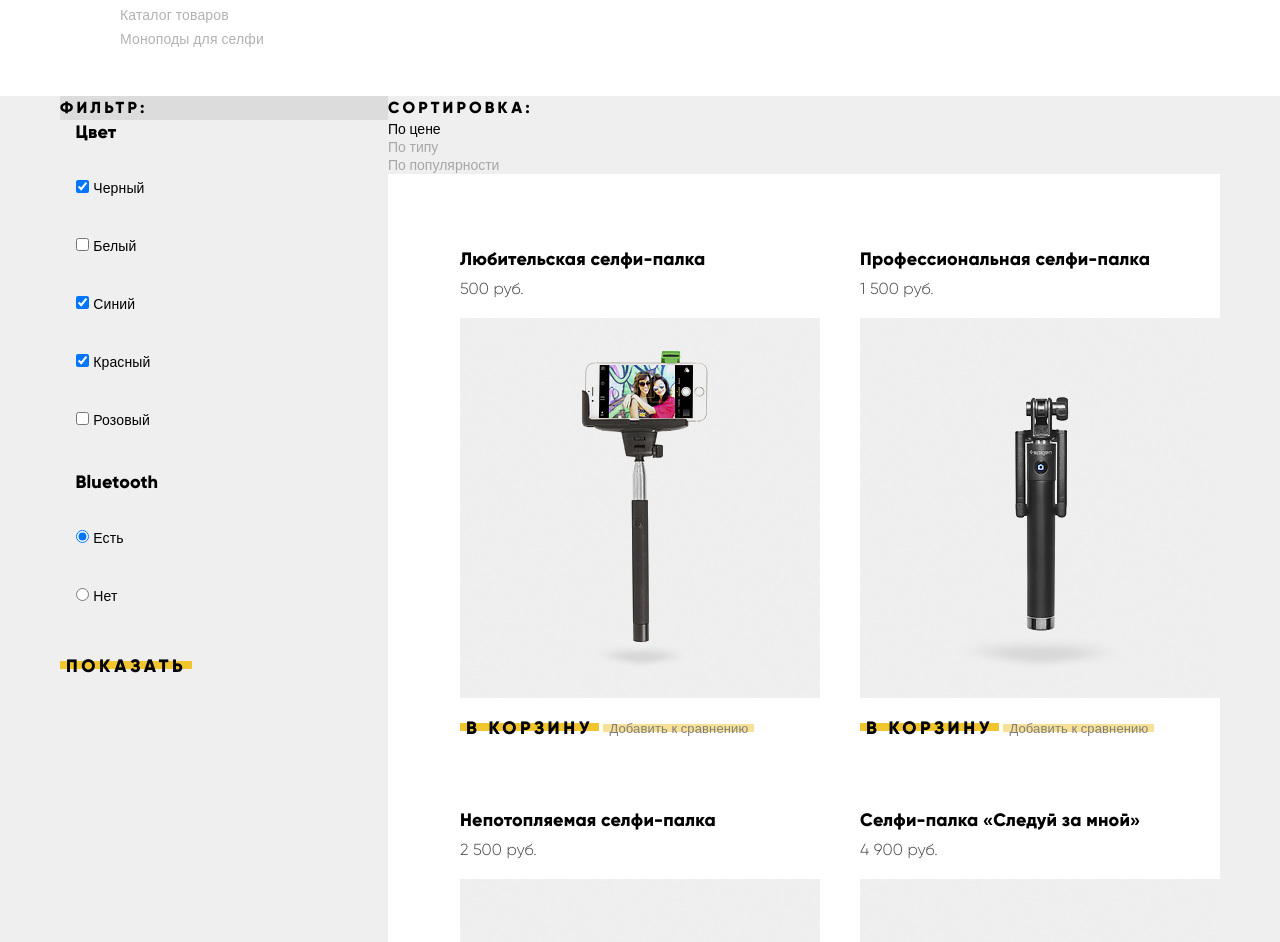
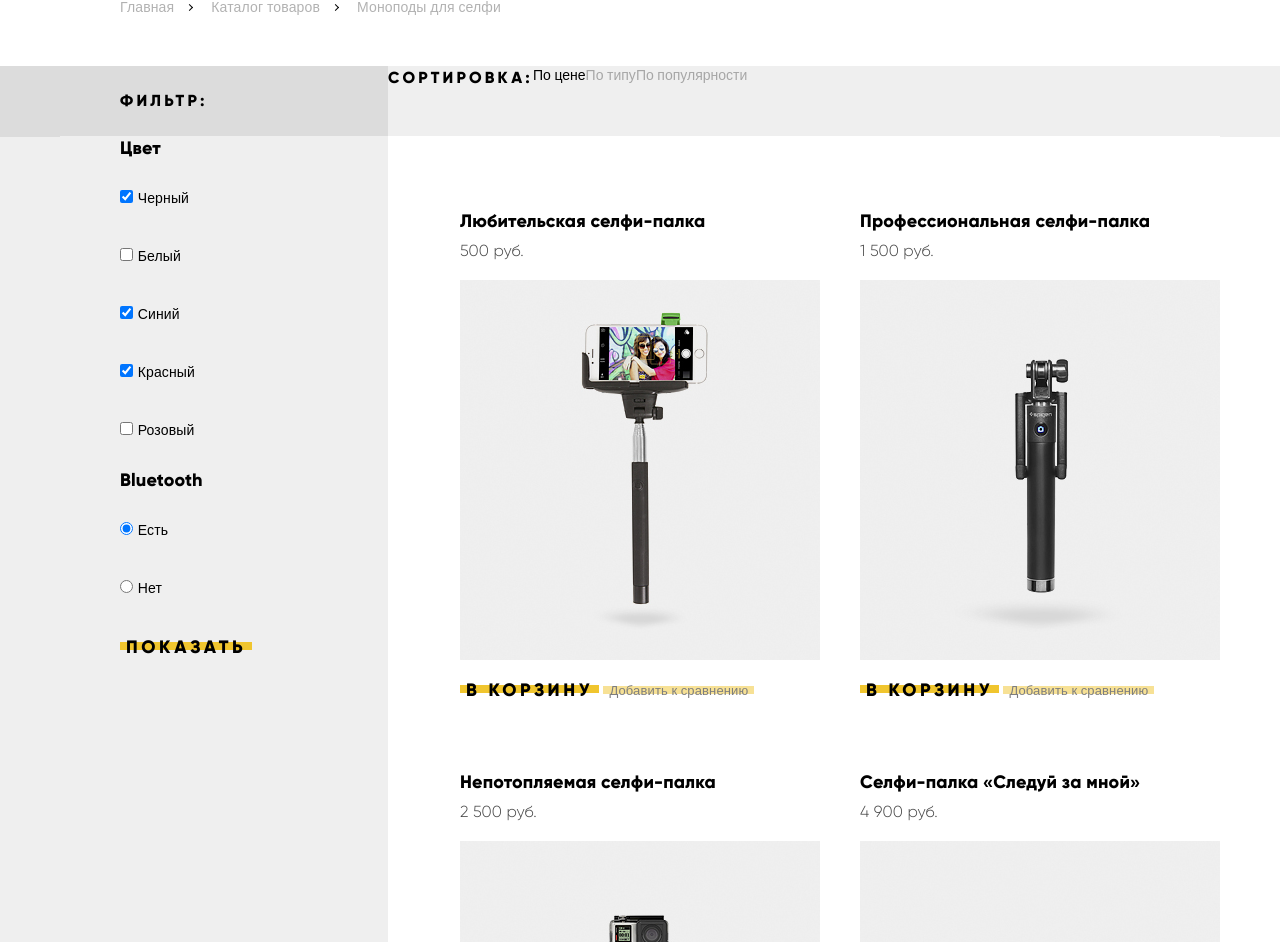
Before and after one commit to Dziuma/794329-device-25, a plain HTML site: page catalog.html in a window 1280 px wide. Shown: the part 339-1281 px from the top of the page. Drawn offline with nearby package versions, Linux system fonts and the light colour scheme.

Commit message:
Доделал стили для футера каталога, добавил фон каталогу

```diff
--- a/catalog.html
+++ b/catalog.html
@@ -74,11 +74,11 @@
                 <ul class="breadcrumbs">
                     <li><a href="index.html">Главная</a></li>
                     <li><a href="catalog.html">Каталог товаров</a></li>
-                    <li class="breadcrumgs-current">Моноподы для селфи</li>
+                    <li class="breadcrumbs-current">Моноподы для селфи</li>
                 </ul>
             </div>
 
-            <div class="grey-background">
+            <div class="gradient-background">
                 <div class="wrapper catalog-columns">
                     <section class="filters">
                         <h2 class="filters-title">Фильтр:</h2>
@@ -219,7 +219,7 @@
                                 <a href="#"><img src="img/footer-user.svg" width="13" height="12" alt=""><i class="icon-text">Валентин Петухов</i></a>
                             </li>
                             <li class="footer-logout-link">
-                                <a href="#">Выйти</a>
+                                <a href="#"><i class="icon-text">Выйти</i></a>
                             </li>
                         </ul>
                         <ul class="purchase">
@@ -243,9 +243,9 @@
                 </div>
                 <div class="footer-bottom">
                     <ul class="footer-social">
-                        <li><a class="social-icon social-icon_vkontakte visually-hidden" href="#">Вконтакте</a></li>
-                        <li><a class="social-icon social-icon_facebook visually-hidden" href="#">Фейсбук</a></li>
-                        <li><a class="social-icon social-icon_instagram visually-hidden" href="#">Инстаграм</a></li>
+                        <li><a class="social-icon social-icon_facebook" href="#"><span class="visually-hidden">Вконтакте</span></a></li>
+                        <li><a class="social-icon social-icon_instagram" href="#"><span class="visually-hidden">Фейсбук</span></a></li>
+                        <li><a class="social-icon social-icon_twitter" href="#"><span class="visually-hidden">Инстаграм</span></a></li>
                     </ul>
                     <a class="footer-copyright" href="https://htmlacademy.ru/intensive/htmlcss" aria-label="HTML Academy"><img src="img/logo-html.svg" alt="HTML Academy"></a>
                 </div>
--- a/css/style.css
+++ b/css/style.css
@@ -119,6 +119,7 @@ img {
 }
 
 .main-header .user-navigation,
+.main-footer .user-navigation,
 .main-header .purchase {
     display: -webkit-box;
     display: -ms-flexbox;
@@ -845,7 +846,7 @@ table.promo-item-features {
     -webkit-box-pack: end;
     -ms-flex-pack: end;
     justify-content: flex-end;
-    min-width: 360px;
+    min-width: 490px;
     margin-top: -5px;
 }
 
@@ -1055,7 +1056,7 @@ table.promo-item-features {
 
 .inner-page .main-header {
     min-height: 141px;
-    margin-bottom: 44px;
+    margin-bottom: 38px;
 }
 
 .logout-link a {
@@ -1064,23 +1065,25 @@ table.promo-item-features {
 
 .page-title {
     margin: 0;
+    margin-bottom: 22px;
     padding-left: 60px;
 
     font-family: 'Gilroy', Arial, sans-serif;
     font-size: 47px;
     line-height: 48px;
     font-weight: 800;
-    letter-spacing: 0.47px;
+    letter-spacing: 0.57px;
 }
 
 .breadcrumbs {
+    display: flex;
+
     margin: 0;
     padding: 0;
     padding-left: 60px;
-    margin-bottom: 45px;
+    margin-bottom: 47px;
 
     list-style: none;
-    opacity: 0.3;
 
     font-size: 14px;
     line-height: 24px;
@@ -1088,9 +1091,29 @@ table.promo-item-features {
     letter-spacing: 0.14px;
 }
 
-.breadcrumbs a {
+.breadcrumbs li:not(:last-child)::after {
+    content: '';
+
+    display: inline-block;
+
+    position: relative;
+    top: -2px;
+    right: 19px;
+    width: 4px;
+    height: 4px;
+    border-right: 1px solid black;
+    border-bottom: 1px solid black;
+
+    transform: rotate(-45deg);
+}
+
+.breadcrumbs a,
+.breadcrumbs-current {
+    margin-right: 32px;
+
     font: inherit;
     color: #000000;
+    opacity: 0.3;
 }
 
 .breadcrumbs a:hover {
@@ -1101,8 +1124,15 @@ table.promo-item-features {
     opacity: 0.1;
 }
 
-.grey-background {
-    background-color: #efefef;
+.gradient-background {
+    background-image:
+        linear-gradient(to right, #dcdcdc 50%, #efefef 50%),
+        linear-gradient(to right, #efefef 50%, #ffffff 50%);
+    background-size:
+        100% 71px,
+        100% 100%;
+    background-repeat:
+        no-repeat;
 }
 
 .catalog-columns {
@@ -1113,6 +1143,8 @@ table.promo-item-features {
 
 .filters {
     width: 328px;
+
+    background-color: #efefef;
 }
 
 .catalog {
@@ -1123,6 +1155,7 @@ table.promo-item-features {
 
 .filters-title,
 .sorting-title {
+    min-height: 70px;
     margin: 0;
 
     font-family: 'Gilroy', Arial, sans-serif;
@@ -1134,7 +1167,15 @@ table.promo-item-features {
 }
 
 .filters-title {
+    padding-left: 60px;
+
     background-color: #dcdcdc;
+
+    line-height: 70px;
+}
+
+.filter-form {
+    padding-left: 60px;
 }
 
 .filter-form  fieldset {
@@ -1144,6 +1185,8 @@ table.promo-item-features {
     font-weight: 800;
     letter-spacing: 0.18px;
 
+    margin: 0;
+    padding: 0;
     border: none;
 }
 
@@ -1156,10 +1199,13 @@ table.promo-item-features {
 }
 
 .sorting {
+    display: flex;
+
     background-color: #efefef;
 }
 
 .sorting-list {
+    display: flex;
     margin: 0;
     padding: 0;
 
@@ -1253,6 +1299,7 @@ a.sorting-item-active {
 }
 
 .pagination {
+    display: flex;
     margin: 0 0 77px 72px;
     padding: 0;
 
@@ -1260,17 +1307,8 @@ a.sorting-item-active {
     background-color: #efefef;
 }
 
-.main-footer .logout-link a {
-    color: #ffffff;
-    opacity: 0.3;
-}
-
-.main-footer .logout-link a:hover {
-    opacity: 1;
-}
-
-.main-footer .logout-link a:active {
-    opacity: 0.3;
+.main-footer .footer-logout-link {
+    margin-left: 15px;
 }
 
 .inner-page .main-footer {
```
